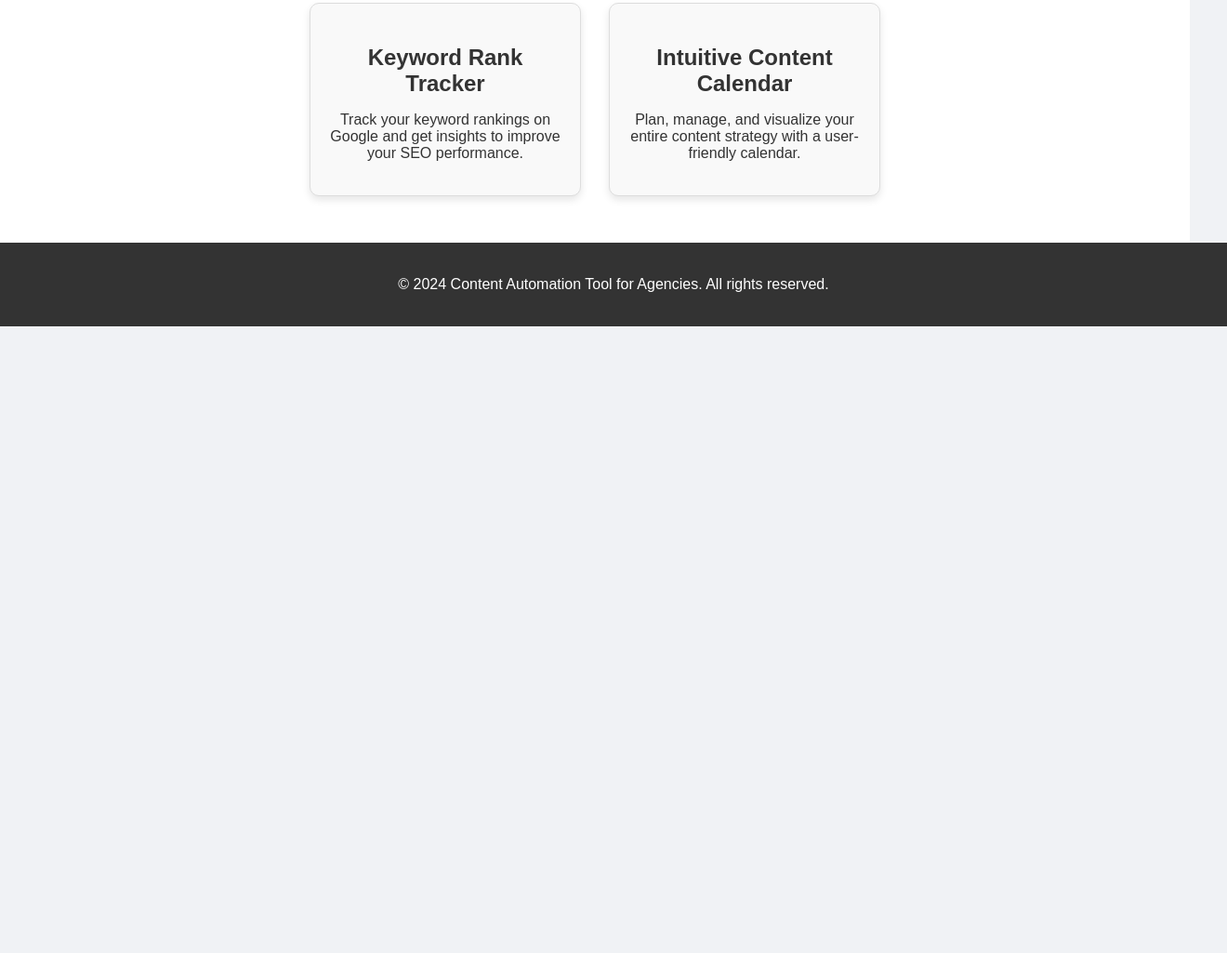
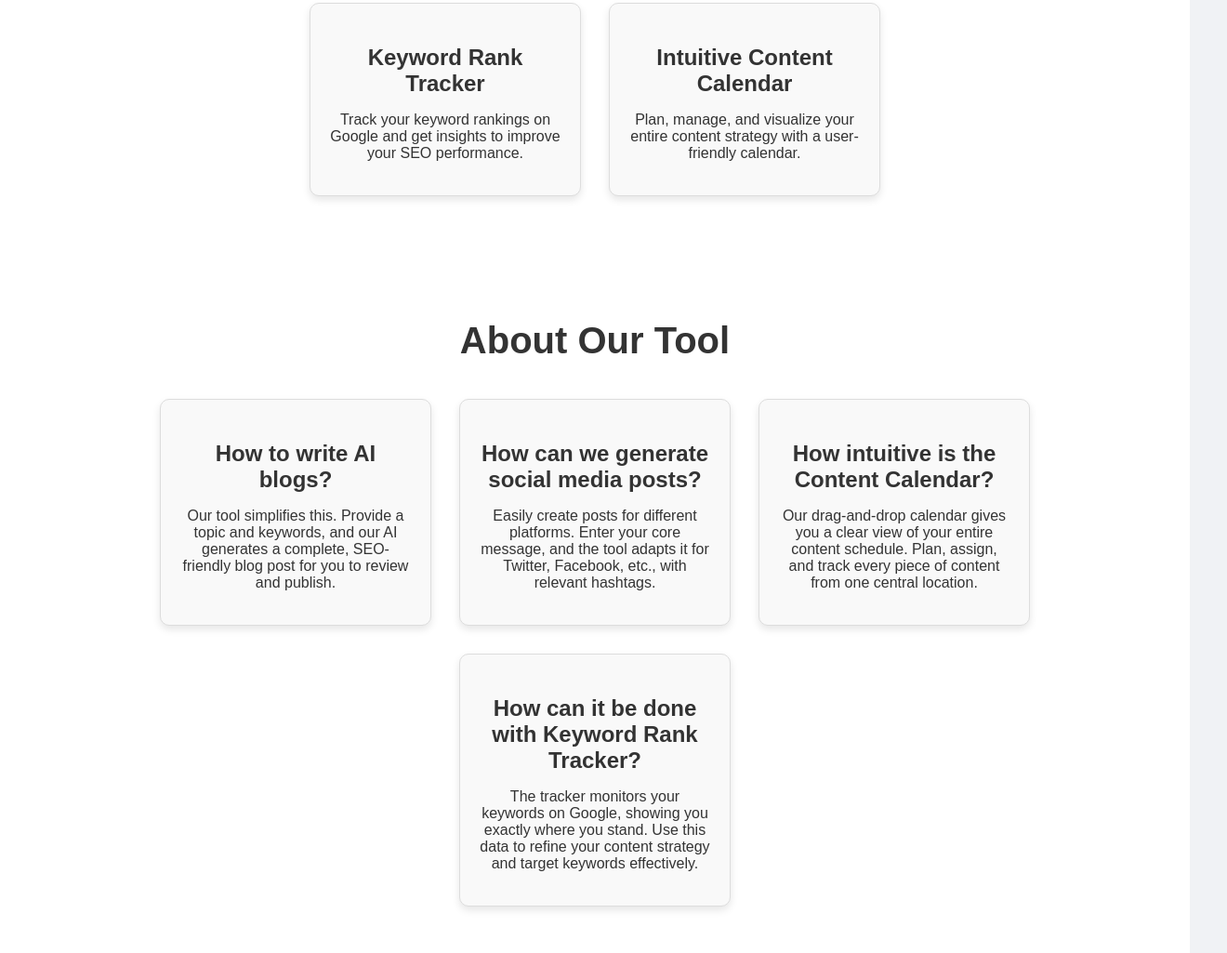
Before and after one commit to sabahameednoor-source/Content-Automation-Tool-for-Agencies, a plain HTML site: page index.html in a window 1280 px wide. Shown: the part 909-1934 px from the top of the page at 93% size, 1320 px wide, since content can reach past the window. Before the commit the page ends 1260 px from the top, so only its background shows below. Drawn offline with Linux system fonts and the light colour scheme.

Commit message:
feat: Add detailed About section with FAQs

```diff
--- a/index.html
+++ b/index.html
@@ -12,7 +12,7 @@
         <nav>
             <a href="#features">Features</a>
             <a href="#">Pricing</a>
-            <a href="#">About</a>
+            <a href="#about">About</a>
             <a href="#">Contact</a>
         </nav>
     </div>
@@ -49,8 +49,28 @@
         </div>
     </div>
 
-    <div class="footer">
-        <p>&copy; 2024 Content Automation Tool for Agencies. All rights reserved.</p>
+    <!-- About Section -->
+    <div id="about" class="features">
+        <h2>About Our Tool</h2>
+        <div class="feature-grid">
+            <div class="feature-card">
+                <h3>How to write AI blogs?</h3>
+                <p>Our tool simplifies this. Provide a topic and keywords, and our AI generates a complete, SEO-friendly blog post for you to review and publish.</p>
+            </div>
+            <div class="feature-card">
+                <h3>How can we generate social media posts?</h3>
+                <p>Easily create posts for different platforms. Enter your core message, and the tool adapts it for Twitter, Facebook, etc., with relevant hashtags.</p>
+            </div>
+            <div class="feature-card">
+                <h3>How intuitive is the Content Calendar?</h3>
+                <p>Our drag-and-drop calendar gives you a clear view of your entire content schedule. Plan, assign, and track every piece of content from one central location.</p>
+            </div>
+            <div class="feature-card">
+                <h3>How can it be done with Keyword Rank Tracker?</h3>
+                <p>The tracker monitors your keywords on Google, showing you exactly where you stand. Use this data to refine your content strategy and target keywords effectively.</p>
+            </div>
+        </div>
     </div>
+
 </body>
 </html>
```
